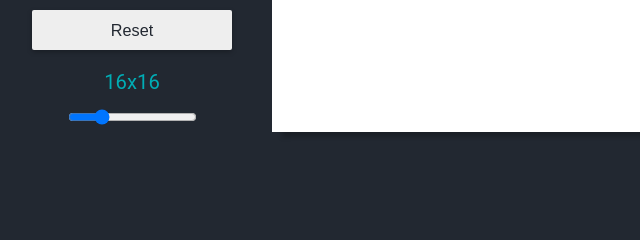
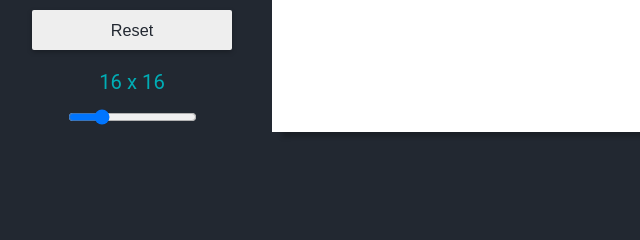
Before and after one commit to bertrainn/Etch-A-Sketch, a plain HTML site: page index.html in a window 1280 px wide. Shown: the part 507-747 px from the top of the page, 243-883 px from the left. Drawn offline with Linux system fonts and the light colour scheme.

Commit message:
reformmatted

```diff
--- a/index.html
+++ b/index.html
@@ -23,7 +23,7 @@
           <button id="reset_btn">Reset</button>
         </div>
         <div class="slider_container">
-          <p class="slider_text" id="slider_text">16x16</p>
+          <p class="slider_text" id="slider_text">16 x 16</p>
           <input type="range" value="16" min="1" max="64" class="slider_input" id="slider_input">
         </div>
       </div>
```
